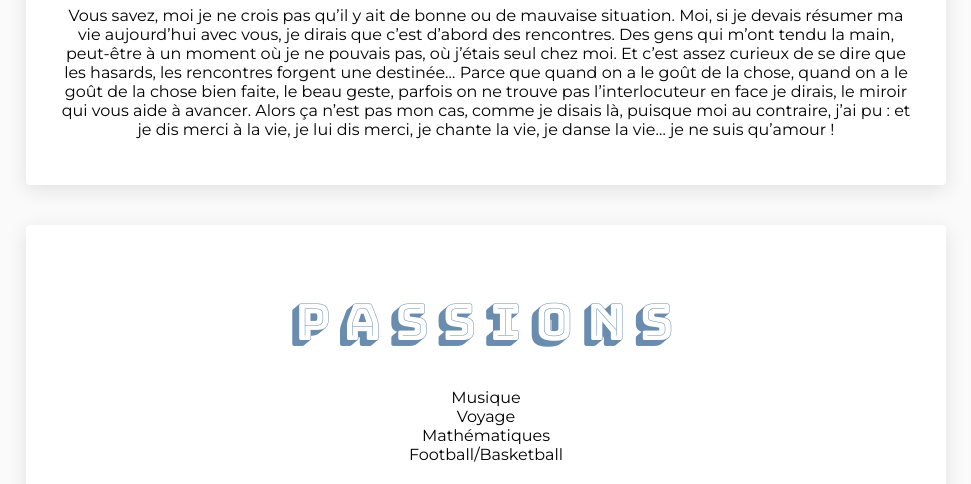
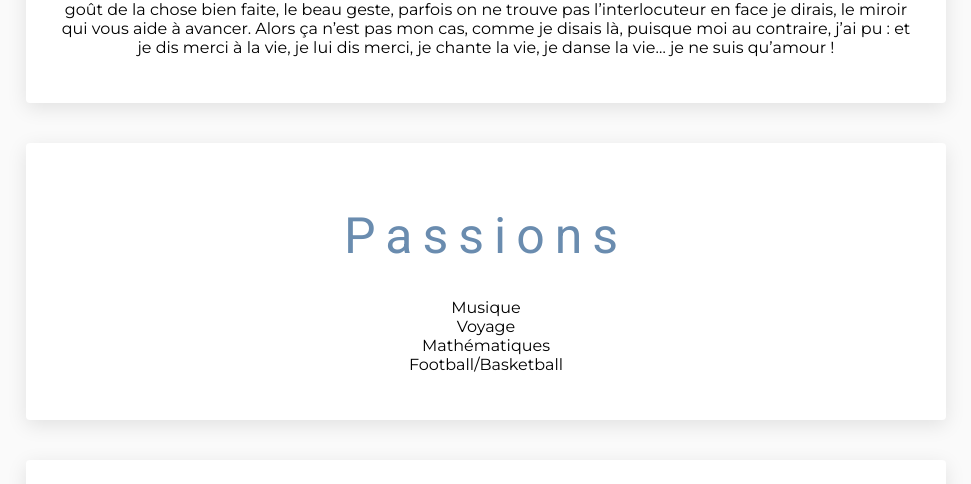
Before and after one commit to aurelien-delmas/my-profile, a plain HTML site: page index.html in a window 1280 px wide. Shown: the part 688-1172 px from the top of the page, without its empty margins (154-1125 px from the left). Drawn offline with nearby package versions, Linux system fonts and the light colour scheme.

Commit message:
Update style.css

```diff
--- a/style.css
+++ b/style.css
@@ -14,7 +14,7 @@
 #div-container h1 {
     font-size: 50px;
     font-weight: 100;
-    font-family: 'Bungee Shade', cursive;
+    font-family: Roboto;
 
     letter-spacing: 10px;
 
```
